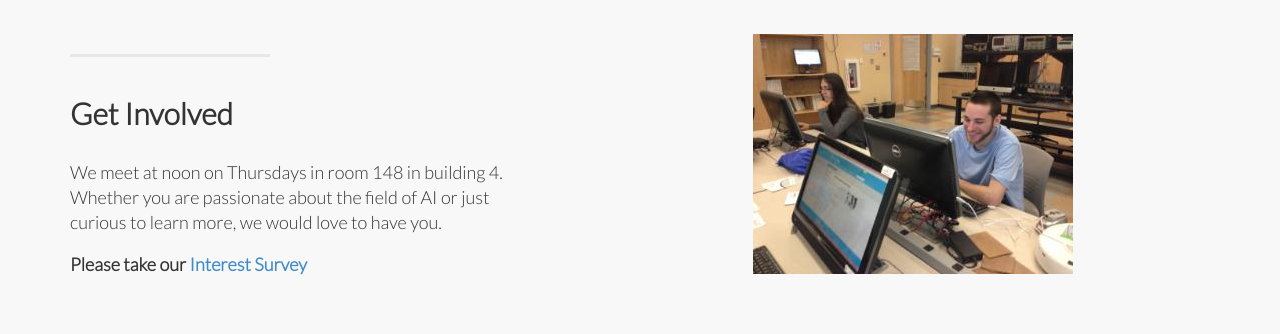
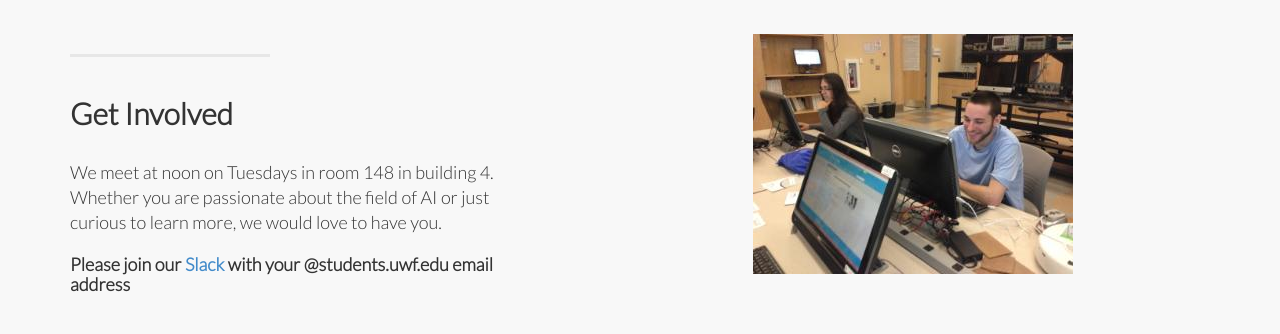
Before and after one commit to UWFAI/UWFAI.github.io, a plain HTML site: page index.html in a window 1280 px wide. Shown: the part 3297-3631 px from the top of the page. Drawn offline with Linux system fonts and the light colour scheme.

Commit message:
Added slack info to "Get involved" and changed meeting time.

```diff
--- a/index.html
+++ b/index.html
@@ -201,8 +201,8 @@
                         <hr class="section-heading-spacer">
                         <div class="clearfix"></div>
                         <h2 class="section-heading">Get Involved</h2>
-                        <p class="lead">We meet at noon on Thursdays in room 148 in building 4. Whether you are passionate about the field of AI or just curious to learn more, we would love to have you.</p>
-                        <p class="lead"><h4>Please take our <a href="https://docs.google.com/forms/d/11bVxtYg3SVL0yHZ5wjRKuyttxrMfv7oaYBZRmH3kEPA/viewform?c=0&w=1"> Interest Survey </a></h4></p>
+                        <p class="lead">We meet at noon on Tuesdays in room 148 in building 4. Whether you are passionate about the field of AI or just curious to learn more, we would love to have you.</p>
+                        <p class="lead"><h4>Please join our <a href="https://uwfairg.slack.com/signup"> Slack </a> with your @students.uwf.edu email address </h4></p>
                     </div>
                     <div class="col-lg-5 col-lg-offset-2 col-sm-6">
                         <img class="img-responsive" src="img/AIRobotFun-320x240.jpg" alt="">
```
